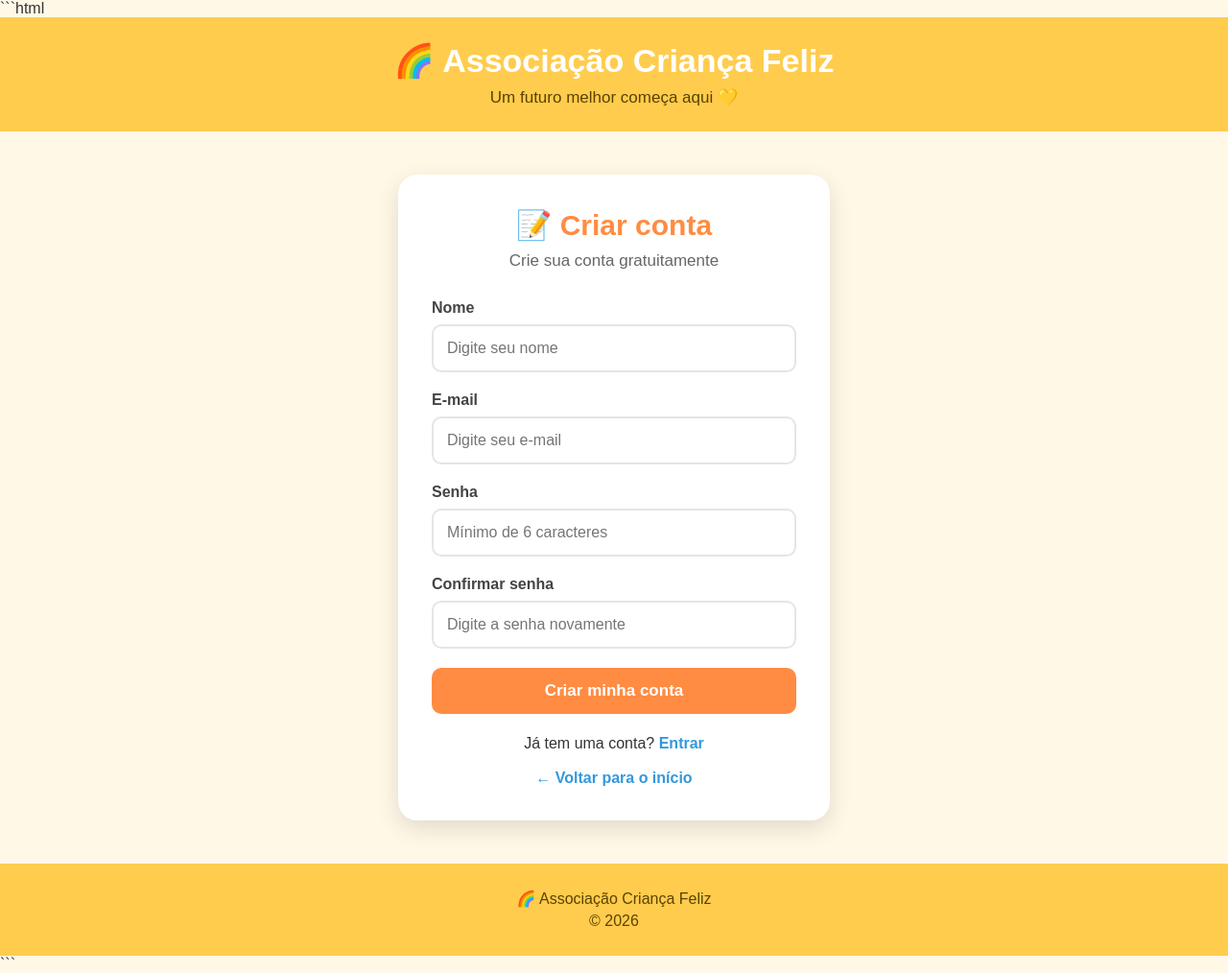
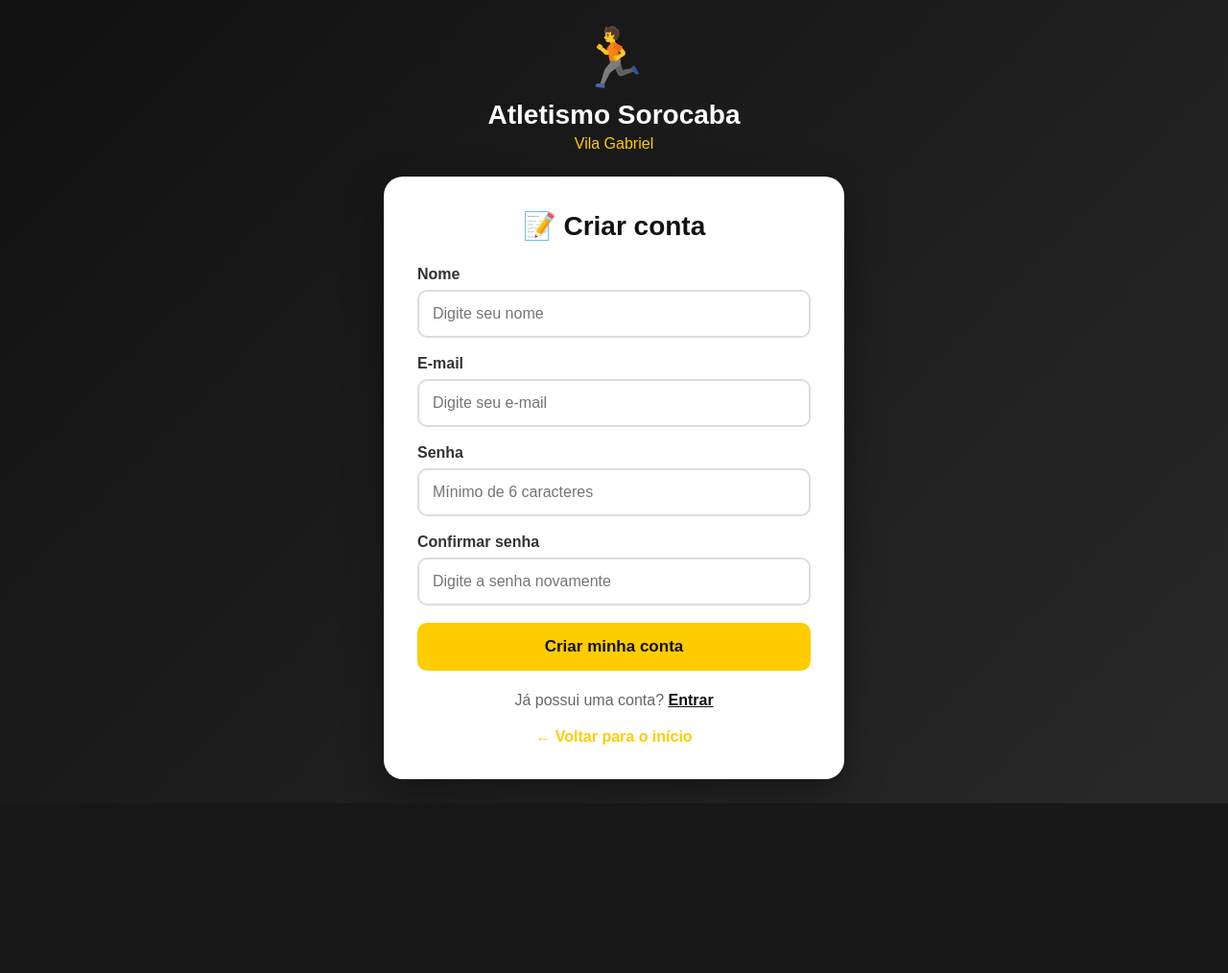
Before and after one commit to Sr-tetao/associacao_crian-a-feliz, a Flask app: page /cadastrar in a window 1280 px wide. Shown: the whole page at 96% size. After the commit the page ends 837 px from the top, so only its background shows below. Run offline with Flask 3, Linux system fonts and the light colour scheme.

Commit message:
Update cadastro.html

````diff
--- a/templates/cadastro.html
+++ b/templates/cadastro.html
@@ -1,12 +1,10 @@
-```html
 <!DOCTYPE html>
 <html lang="pt-BR">
-
 <head>
     <meta charset="UTF-8">
     <meta name="viewport" content="width=device-width, initial-scale=1.0">
 
-    <title>Criar conta - Associação Criança Feliz</title>
+    <title>Criar conta - Atletismo Sorocaba</title>
 
     <style>
         * {
@@ -16,206 +14,161 @@
         }
 
         body {
+            font-family: Arial, Helvetica, sans-serif;
             min-height: 100vh;
-            font-family: Arial, Helvetica, sans-serif;
-            background: #fff8e7;
-            color: #333;
-
+            background: linear-gradient(135deg, #111, #292929);
             display: flex;
-            flex-direction: column;
+            align-items: center;
+            justify-content: center;
+            padding: 25px;
         }
 
-        header {
-            background: #ffcc4d;
-            padding: 25px 20px;
-            text-align: center;
+        .container {
+            width: 100%;
+            max-width: 480px;
         }
 
-        header h1 {
+        .logo {
+            text-align: center;
             color: white;
-            font-size: 34px;
+            margin-bottom: 25px;
         }
 
-        header p {
-            margin-top: 8px;
-            color: #5a4300;
-            font-size: 17px;
+        .logo .icone {
+            font-size: 60px;
         }
 
-        .cadastro-area {
-            flex: 1;
-
-            display: flex;
-            justify-content: center;
-            align-items: center;
-
-            padding: 45px 20px;
+        .logo h1 {
+            font-size: 28px;
+            margin-top: 8px;
         }
 
-        .cadastro-card {
-            width: 100%;
-            max-width: 450px;
-
-            background: white;
-            padding: 35px;
-
-            border-radius: 20px;
-
-            box-shadow: 0 8px 25px rgba(0, 0, 0, 0.12);
+        .logo p {
+            color: #ffcc00;
+            margin-top: 5px;
         }
 
-        .cadastro-card h2 {
-            text-align: center;
-            color: #ff8c42;
-            font-size: 30px;
-            margin-bottom: 10px;
+        .card {
+            background: white;
+            border-radius: 20px;
+            padding: 35px;
+            box-shadow: 0 15px 40px rgba(0,0,0,.35);
         }
 
-        .descricao {
+        .card h2 {
             text-align: center;
-            color: #666;
-            margin-bottom: 30px;
+            color: #111;
+            margin-bottom: 25px;
+            font-size: 28px;
+        }
+
+        label {
+            display: block;
+            font-weight: bold;
+            margin-bottom: 7px;
+            color: #333;
+        }
+
+        input {
+            width: 100%;
+            padding: 14px;
+            margin-bottom: 18px;
+            border: 2px solid #ddd;
+            border-radius: 10px;
+            font-size: 16px;
+            outline: none;
+        }
+
+        input:focus {
+            border-color: #ffcc00;
+        }
+
+        button {
+            width: 100%;
+            padding: 15px;
+            border: none;
+            border-radius: 10px;
+            background: #ffcc00;
+            color: #111;
             font-size: 17px;
+            font-weight: bold;
+            cursor: pointer;
+        }
+
+        button:hover {
+            background: #e6b800;
         }
 
         .mensagens {
-            margin-bottom: 20px;
+            margin-bottom: 18px;
         }
 
         .mensagem {
             padding: 12px;
             border-radius: 8px;
             margin-bottom: 8px;
+            background: #ffe6e6;
+            color: #a00000;
             text-align: center;
         }
 
-        .erro {
-            background: #ffe0dc;
-            color: #b42318;
+        .login {
+            text-align: center;
+            margin-top: 22px;
+            color: #666;
         }
 
-        .sucesso {
-            background: #dff7e3;
-            color: #18753c;
-        }
-
-        .campo {
-            margin-bottom: 20px;
-        }
-
-        .campo label {
-            display: block;
-            margin-bottom: 8px;
-            font-weight: bold;
-            color: #444;
-        }
-
-        .campo input {
-            width: 100%;
-            padding: 14px;
-
-            border: 2px solid #e5e5e5;
-            border-radius: 10px;
-
-            font-size: 16px;
-            outline: none;
-        }
-
-        .campo input:focus {
-            border-color: #ffcc4d;
-        }
-
-        .botao {
-            width: 100%;
-            padding: 14px;
-
-            border: none;
-            border-radius: 10px;
-
-            background: #ff8c42;
-            color: white;
-
-            font-size: 17px;
-            font-weight: bold;
-
-            cursor: pointer;
-        }
-
-        .botao:hover {
-            background: #f47721;
-        }
-
-        .links {
-            text-align: center;
-            margin-top: 22px;
-        }
-
-        .links a {
-            color: #3498db;
-            text-decoration: none;
+        .login a {
+            color: #111;
             font-weight: bold;
         }
 
-        .links a:hover {
-            text-decoration: underline;
-        }
-
-        footer {
-            background: #ffcc4d;
-            padding: 22px;
+        .voltar {
+            display: block;
             text-align: center;
-            color: #5a4300;
-        }
-
-        footer p {
-            margin: 5px;
-        }
-
-        @media (max-width: 500px) {
-
-            header h1 {
-                font-size: 27px;
-            }
-
-            .cadastro-card {
-                padding: 25px;
-            }
-
-            .cadastro-card h2 {
-                font-size: 26px;
-            }
+            margin-top: 20px;
+            color: #ffcc00;
+            text-decoration: none;
+            font-weight: bold;
         }
     </style>
 </head>
 
 <body>
 
-    <header>
-        <h1>🌈 Associação Criança Feliz</h1>
-        <p>Um futuro melhor começa aqui 💛</p>
-    </header>
+<div class="container">
 
+    <div class="logo">
 
-    <main class="cadastro-area">
+        <div class="icone">
+            🏃
+        </div>
 
-        <div class="cadastro-card">
+        <h1>
+            Atletismo Sorocaba
+        </h1>
 
-            <h2>📝 Criar conta</h2>
-
-            <p class="descricao">
-                Crie sua conta gratuitamente
+        <p>
+            Vila Gabriel
         </p>
 
+    </div>
 
-            {% with messages = get_flashed_messages(with_categories=true) %}
+    <div class="card">
 
-                {% if messages %}
+        <h2>
+            📝 Criar conta
+        </h2>
+
+        {% with mensagens = get_flashed_messages(with_categories=true) %}
+
+            {% if mensagens %}
 
                 <div class="mensagens">
 
-                        {% for categoria, mensagem in messages %}
+                    {% for categoria, mensagem in mensagens %}
 
-                            <div class="mensagem {{ categoria }}">
+                        <div class="mensagem">
                             {{ mensagem }}
                         </div>
 
@@ -227,10 +180,10 @@
 
         {% endwith %}
 
-
-            <form method="POST" action="{{ url_for('cadastrar') }}">
-
-                <div class="campo">
+        <form
+            method="POST"
+            action="{{ url_for('cadastrar') }}"
+        >
 
             <label for="nome">
                 Nome
@@ -242,13 +195,7 @@
                 name="nome"
                 placeholder="Digite seu nome"
                 required
-                        autocomplete="name"
             >
-
-                </div>
-
-
-                <div class="campo">
 
             <label for="email">
                 E-mail
@@ -260,13 +207,7 @@
                 name="email"
                 placeholder="Digite seu e-mail"
                 required
-                        autocomplete="email"
             >
-
-                </div>
-
-
-                <div class="campo">
 
             <label for="senha">
                 Senha
@@ -279,13 +220,7 @@
                 placeholder="Mínimo de 6 caracteres"
                 minlength="6"
                 required
-                        autocomplete="new-password"
             >
-
-                </div>
-
-
-                <div class="campo">
 
             <label for="confirmar_senha">
                 Confirmar senha
@@ -298,51 +233,34 @@
                 placeholder="Digite a senha novamente"
                 minlength="6"
                 required
-                        autocomplete="new-password"
             >
 
-                </div>
-
-
-                <button type="submit" class="botao">
+            <button type="submit">
                 Criar minha conta
             </button>
 
         </form>
 
+        <div class="login">
 
-            <div class="links">
+            Já possui uma conta?
 
-                <p>
-                    Já tem uma conta?
             <a href="{{ url_for('login') }}">
                 Entrar
             </a>
-                </p>
 
-                <br>
+        </div>
 
-                <p>
-                    <a href="{{ url_for('inicio') }}">
+        <a
+            href="{{ url_for('inicio') }}"
+            class="voltar"
+        >
             ← Voltar para o início
         </a>
-                </p>
 
     </div>
 
 </div>
 
-    </main>
-
-
-    <footer>
-
-        <p>🌈 Associação Criança Feliz</p>
-        <p>© 2026</p>
-
-    </footer>
-
 </body>
-
 </html>
-```
````
Lines whose indentation alone changed are shown as unchanged.
